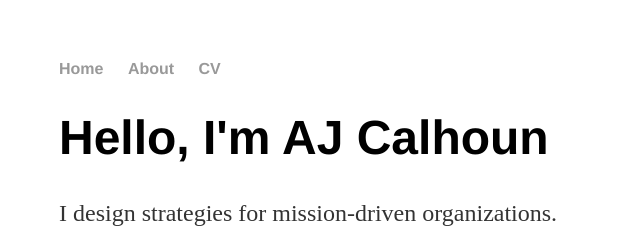
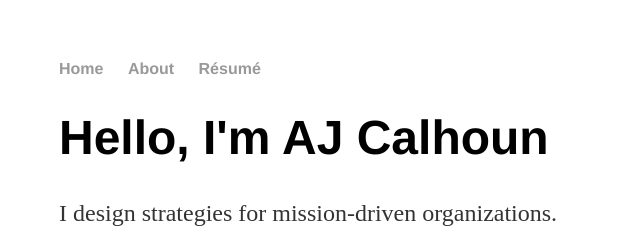
Before and after one commit to ajcalhoun/ajcalhoun.github.io, a Jekyll site: the page built from index.html, in a window 1280 px wide. Shown: the top 252 px of the page, without its empty margins (133-773 px from the left). Built offline with Jekyll 4.4.1, drawn with Linux system fonts in a browser that asks for light colours.

Commit message:
Update default.html

```diff
--- a/_layouts/default.html
+++ b/_layouts/default.html
@@ -10,7 +10,7 @@
 	    		<ul>
 	        		<li><a href="/">Home</a></li>
 		        	<li><a href="/about">About</a></li>
-	        		<li><a href="https://www.dropbox.com/s/elsxmnqokvcz80v/Andrew%20J%20Calhoun%20Resume%20%28web%29.pdf?dl=0">CV</a></li>
+	        		<li><a href="https://www.dropbox.com/s/elsxmnqokvcz80v/Andrew%20J%20Calhoun%20Resume%20%28web%29.pdf?dl=0">Résumé</a></li>
 	    		</ul>
 			</nav>
 			<div class="container">
```
